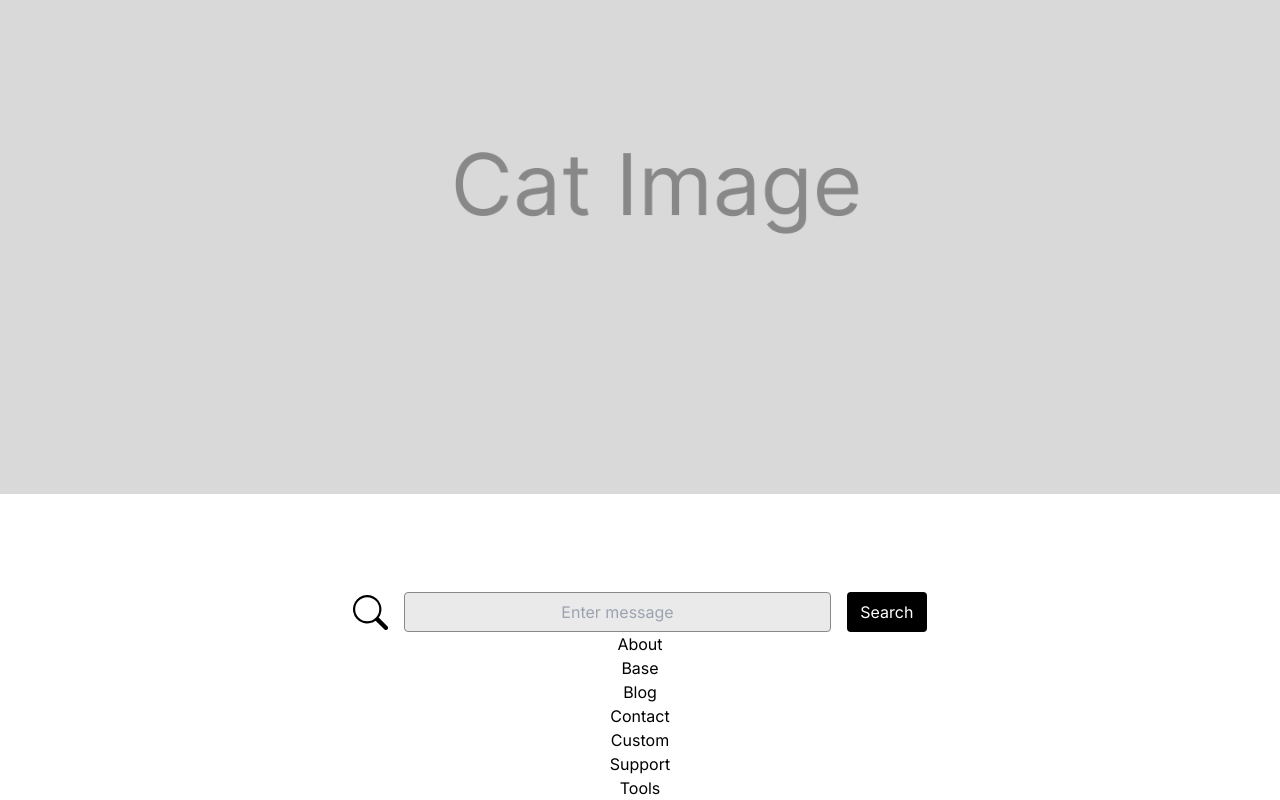
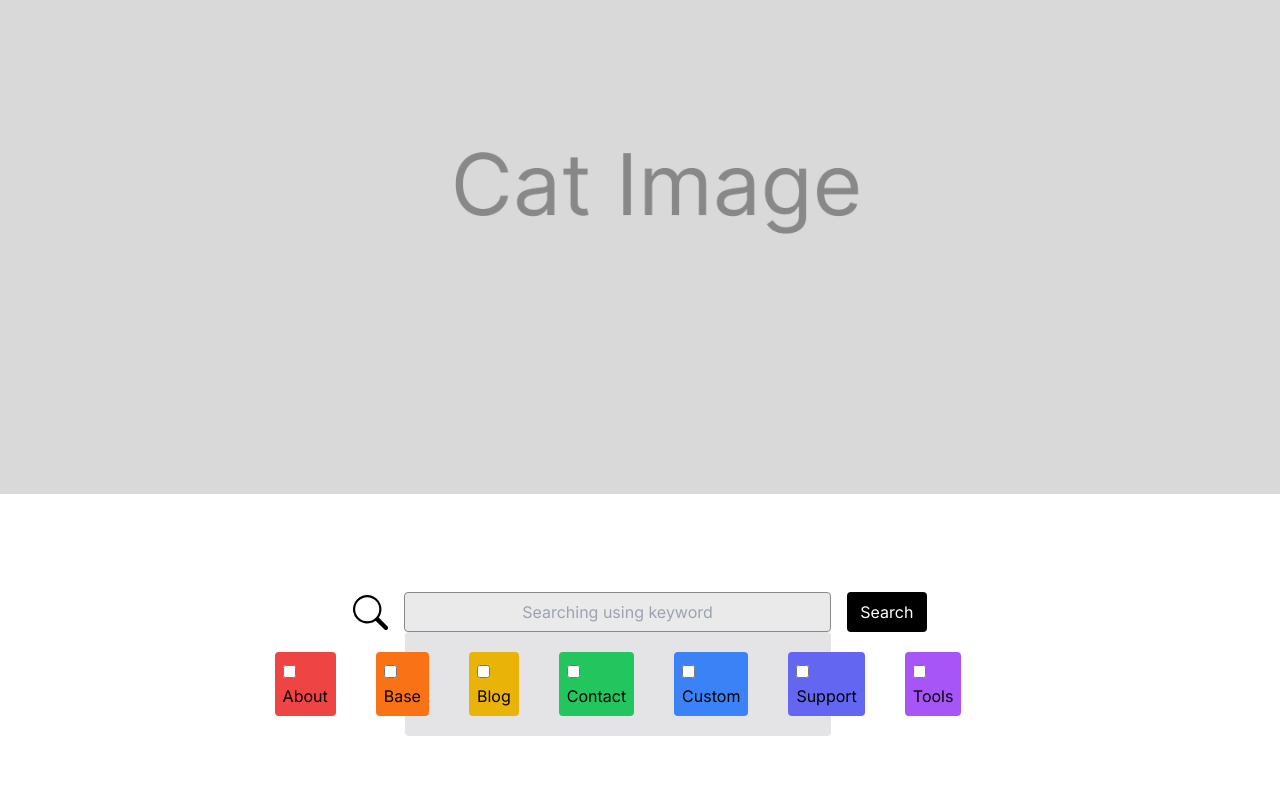
Before and after one commit to PenginYY/cat-lover, a Next.js app: page /CatSearch in a window 1280 px wide. Shown: the part 280-1080 px from the top of the page. After the commit the page ends 1016 px from the top, so only its background shows below. Built offline with nearby package versions, Linux system fonts and the light colour scheme.

Commit message:
fix: drop down box appearance

```diff
--- a/src/app/CatSearch/page.js
+++ b/src/app/CatSearch/page.js
@@ -8,6 +8,15 @@ export default function MemeCreator() {
   // default image
   const [catImageUrl, setCatImageUrl] = useState("/img/default-image.png");
   const [error, setError] = useState("");
+  const colors = [
+    "bg-red-500",
+    "bg-orange-500",
+    "bg-yellow-500",
+    "bg-green-500",
+    "bg-blue-500",
+    "bg-indigo-500",
+    "bg-purple-500",
+  ];
 
   const messageHandle = (e) => {
     const newMessage = e.target.value;
@@ -42,7 +51,7 @@ export default function MemeCreator() {
   };
 
   // List of dropdown keywords
-  const items = [
+  const keywords = [
     { name: "About" },
     { name: "Base" },
     { name: "Blog" },
@@ -53,11 +62,11 @@ export default function MemeCreator() {
   ];
 
   // console.log(searchName);
-  // Filtered items based on the search term
-  const filteredItems = items.filter((item) =>
+  // Filtered keywords based on the search term
+  const filteredKeywords = keywords.filter((item) =>
     item.name.toLowerCase().includes(message.toLowerCase())
   );
-  // console.log(filteredItems);
+  // console.log(filteredKeywords);
 
   return (
     <main className="flex flex-col h-h-dvh">
@@ -95,7 +104,7 @@ export default function MemeCreator() {
         <input
           className="bg-[#EAEAEA] text-center rounded w-1/3 h-10 border border-[#888]"
           type="text"
-          placeholder="Enter message"
+          placeholder="Searching using keyword"
           maxLength="20"
           onChange={messageHandle}
         />
@@ -108,13 +117,26 @@ export default function MemeCreator() {
         </button>
       </div>
 
-      {filteredItems.map((item) => {
-        return (
-          <p key={item.name} className="inline-block text-center">
-            {item?.name}
-          </p>
-        );
-      })}
+      <div className="flex justify-center items-center w-full h-fit">
+        <div className="flex justify-center items-center bg-zinc-200 w-1/3 h-fit mr-11 rounded py-5">
+          {filteredKeywords.map((item, index) => (
+            <div
+              key={item.name}
+              className={`${
+                colors[index % colors.length]
+              } text-black rounded mx-5 p-2`}
+            >
+              <input
+                type="checkbox"
+                className="inline-block text-center"
+                name={item.name}
+                id={item.name}
+              />
+              <label htmlFor={item.name}>{item.name}</label>
+            </div>
+          ))}
+        </div>
+      </div>
     </main>
   );
 }
```
